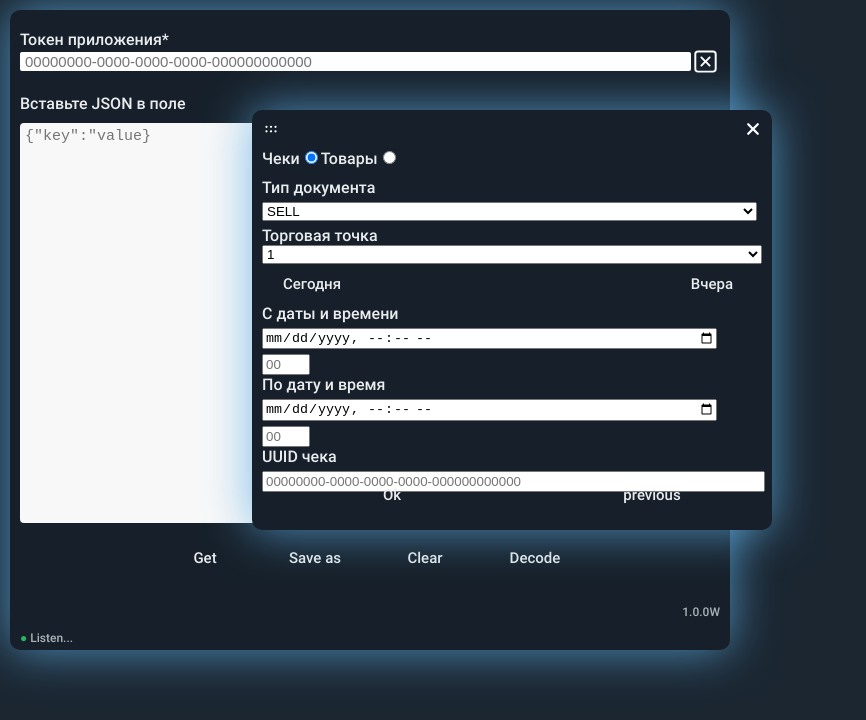
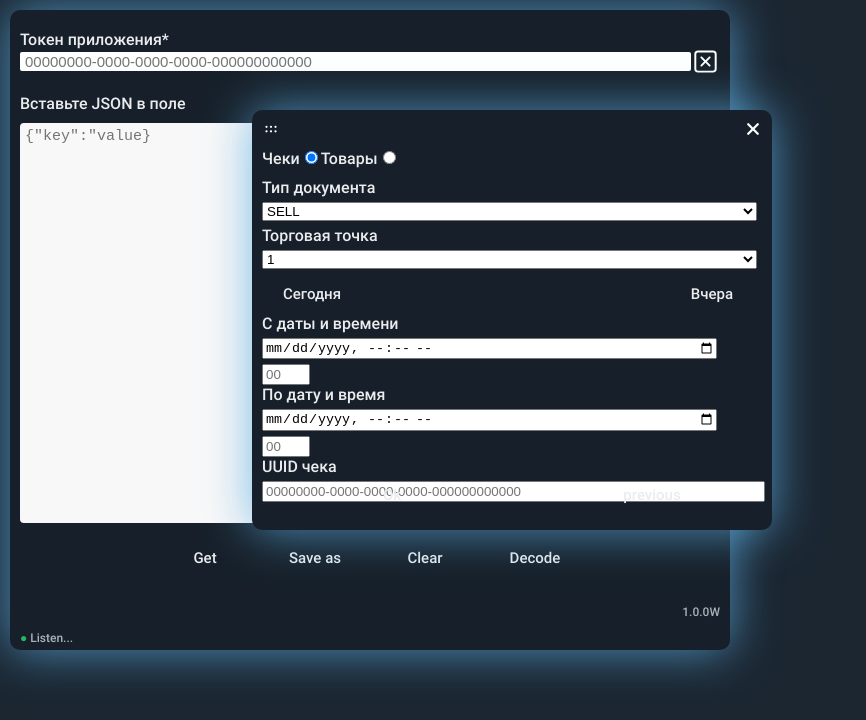
Before and after one commit to FirstEncounter3/GR3, a React app: page / in a window 1280 px wide. Both pictures are taken after a click on the button "Get". Shown: the top 720 px of the page, without its empty margins (0-866 px from the left). Built offline with nearby package versions, Linux system fonts and the light colour scheme.

Commit message:
add classname

```diff
--- a/src/components/ModalStoreSelector/ModalStoreSelector.jsx
+++ b/src/components/ModalStoreSelector/ModalStoreSelector.jsx
@@ -6,7 +6,7 @@ const ModalStoreSelector = () => {
     return (
         <div className='store-choice-wrapper'>
             <label for="store">Торговая точка</label>
-            <select name="store" id="store">
+            <select name="store" id="store" className='select-input'>
                 <option value="1">1</option>
                 <option value="2">2</option>
                 <option value="3">3</option>
```
